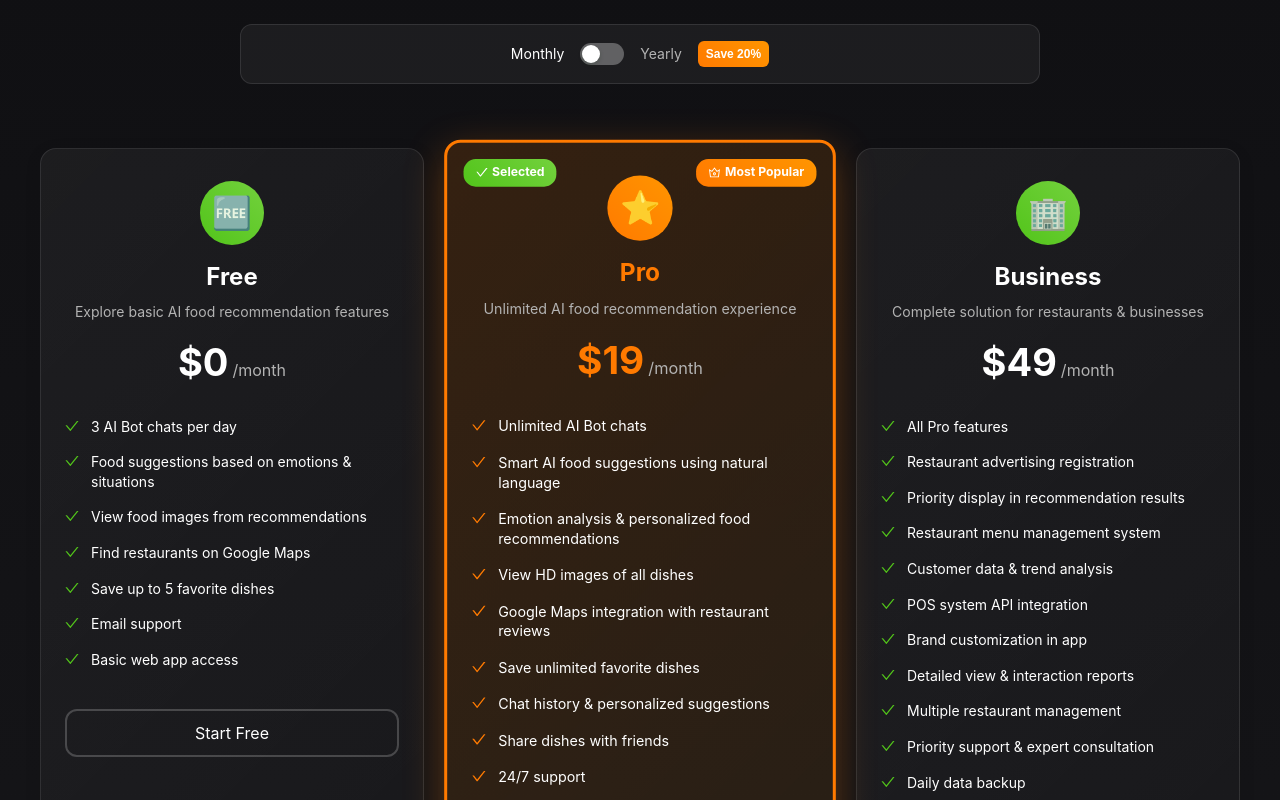
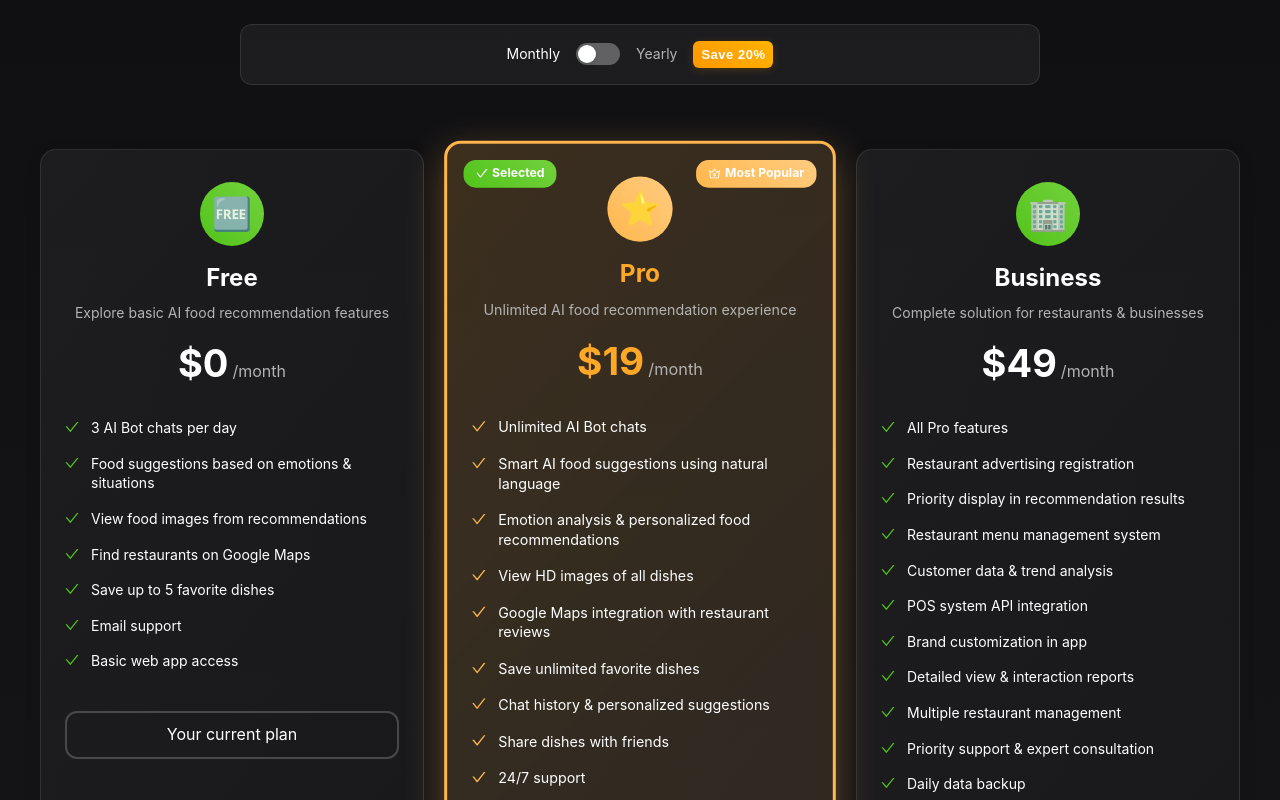
Before and after one commit to VKev/GoodMeal-AI-Food-Recommendation-Web-App, a Next.js app in the folder Frontend/: page /pricing in a window 1280 px wide. Shown: the part 220-1020 px from the top of the page. Built offline with nearby package versions, Linux system fonts and the light colour scheme.

Commit message:
fix: Update color for button

```diff
--- a/Frontend/components/PricingPage/Prices.tsx
+++ b/Frontend/components/PricingPage/Prices.tsx
@@ -89,7 +89,7 @@ const Prices: React.FC = () => {
                 margin: '0 auto 64px auto'
             }}>                <Title level={1} style={{
                     margin: '0 0 16px 0',
-                    background: 'linear-gradient(45deg, #ff9500 0%, #ff7a00 100%)',
+                    background: 'linear-gradient(45deg, #ffe0b3 0%, #ffd699 100%)',
                     backgroundClip: 'text',
                     WebkitBackgroundClip: 'text',
                     color: 'transparent',
@@ -139,12 +139,14 @@ const Prices: React.FC = () => {
                         Yearly
                     </Text>
                     <div style={{
-                        background: 'linear-gradient(45deg, #ff7a00 0%, #ff9500 100%)',
+                        background: 'linear-gradient(45deg, #ff9800 0%, #ffb300 100%)',
                         color: 'white',
                         padding: '4px 8px',
                         borderRadius: '6px',
-                        fontSize: '12px',
-                        fontWeight: 'bold'
+                        fontSize: '13px',
+                        fontWeight: 900,
+                        letterSpacing: '0.5px',
+                        boxShadow: '0 2px 8px rgba(255, 152, 0, 0.18)'
                     }}>
                         Save 20%
                     </div>
--- a/Frontend/components/PricingPage/PricingCard.tsx
+++ b/Frontend/components/PricingPage/PricingCard.tsx
@@ -25,20 +25,20 @@ const PricingCard: React.FC<PricingCardProps> = ({ plan, isYearly, isActive, onS
                 height: '100%',
                 position: 'relative',
                 background: isActive
-                    ? 'linear-gradient(135deg, rgba(255, 122, 0, 0.15) 0%, rgba(255, 149, 0, 0.08) 100%)'
+                    ? 'linear-gradient(135deg, rgba(255, 183, 77, 0.18) 0%, rgba(255, 204, 128, 0.10) 100%)'
                     : plan.popular
-                        ? 'linear-gradient(135deg, rgba(255, 122, 0, 0.05) 0%, rgba(255, 149, 0, 0.02) 100%)'
+                        ? 'linear-gradient(135deg, rgba(255, 183, 77, 0.10) 0%, rgba(255, 204, 128, 0.06) 100%)'
                         : 'linear-gradient(135deg, rgba(255, 255, 255, 0.05) 0%, rgba(255, 255, 255, 0.02) 100%)',
                 border: isActive
-                    ? '3px solid #ff7a00'
+                    ? '3px solid #ffb74d'
                     : plan.popular
-                        ? '2px solid #ff7a00'
+                        ? '2px solid #ffb74d'
                         : '1px solid rgba(255, 255, 255, 0.1)',
                 borderRadius: '16px',
                 boxShadow: isActive
-                    ? '0 12px 40px rgba(255, 122, 0, 0.3)'
+                    ? '0 12px 40px rgba(255, 183, 77, 0.32)'
                     : plan.popular
-                        ? '0 8px 32px rgba(255, 122, 0, 0.2)'
+                        ? '0 8px 32px rgba(255, 183, 77, 0.22)'
                         : '0 4px 16px rgba(0, 0, 0, 0.1)',
                 transition: 'all 0.3s ease',
                 overflow: 'hidden',
@@ -54,7 +54,7 @@ const PricingCard: React.FC<PricingCardProps> = ({ plan, isYearly, isActive, onS
                     position: 'absolute',
                     top: '16px',
                     right: '16px',
-                    background: 'linear-gradient(45deg, #ff7a00 0%, #ff9500 100%)',
+                    background: 'linear-gradient(45deg, #ffb74d 0%, #ffcc80 100%)',
                     color: 'white',
                     padding: '4px 12px',
                     borderRadius: '12px',
@@ -95,7 +95,7 @@ const PricingCard: React.FC<PricingCardProps> = ({ plan, isYearly, isActive, onS
                 <div style={{
                     fontSize: '32px',
                     marginBottom: '8px',
-                    background: plan.popular ? 'linear-gradient(45deg, #ff7a00 0%, #ff9500 100%)' : 'linear-gradient(45deg, #52c41a 0%, #73d13d 100%)',
+                    background: plan.popular ? 'linear-gradient(45deg, #ffb74d 0%, #ffcc80 100%)' : 'linear-gradient(45deg, #52c41a 0%, #73d13d 100%)',
                     borderRadius: '50%',
                     width: '64px',
                     height: '64px',
@@ -109,7 +109,7 @@ const PricingCard: React.FC<PricingCardProps> = ({ plan, isYearly, isActive, onS
 
                 <Title level={3} style={{
                     margin: '0 0 8px 0',
-                    color: plan.popular ? '#ff7a00' : '#ffffff',
+                    color: plan.popular ? '#ffa726' : '#ffffff',
                     fontWeight: 'bold'
                 }}>
                     {plan.name}
@@ -124,7 +124,7 @@ const PricingCard: React.FC<PricingCardProps> = ({ plan, isYearly, isActive, onS
                 </Paragraph>                <div style={{ display: 'flex', alignItems: 'baseline', justifyContent: 'center', gap: '4px' }}>
                     <Title level={1} style={{
                         margin: 0,
-                        color: plan.popular ? '#ff7a00' : '#ffffff',
+                        color: plan.popular ? '#ffa726' : '#ffffff',
                         fontWeight: 'bold'
                     }}>
                         {currentPrice}
@@ -158,7 +158,7 @@ const PricingCard: React.FC<PricingCardProps> = ({ plan, isYearly, isActive, onS
                     }}>
                         <div style={{ display: 'flex', alignItems: 'flex-start', gap: '12px' }}>
                             <CheckOutlined style={{
-                                color: plan.popular ? '#ff7a00' : '#52c41a',
+                                color: plan.popular ? '#ffb74d' : '#52c41a',
                                 marginTop: '2px',
                                 fontSize: '14px'
                             }} />
@@ -187,14 +187,14 @@ const PricingCard: React.FC<PricingCardProps> = ({ plan, isYearly, isActive, onS
                     fontWeight: 'medium',
                     fontSize: '16px',
                     background: plan.buttonType === 'primary'
-                        ? 'linear-gradient(45deg, #ff7a00 0%, #ff9500 100%)'
+                        ? 'linear-gradient(45deg, #ffb74d 0%, #ffcc80 100%)'
                         : 'transparent',
                     border: plan.buttonType === 'primary'
                         ? 'none'
                         : '2px solid rgba(255, 255, 255, 0.2)',
                     color: plan.buttonType === 'primary' ? '#ffffff' : '#ffffff',
                     boxShadow: plan.buttonType === 'primary'
-                        ? '0 4px 15px rgba(255, 122, 0, 0.3)'
+                        ? '0 4px 15px rgba(255, 183, 77, 0.32)'
                         : 'none'
                 }}
             >
--- a/Frontend/components/PricingPage/PricingData.ts
+++ b/Frontend/components/PricingPage/PricingData.ts
@@ -29,7 +29,7 @@ export const pricingPlans: PricingPlan[] = [
             'Basic web app access'
         ],
         popular: false,
-        buttonText: 'Start Free',
+        buttonText: 'Your current plan',
         buttonType: 'default',
         color: '#52c41a',
         icon: '🆓'
```
